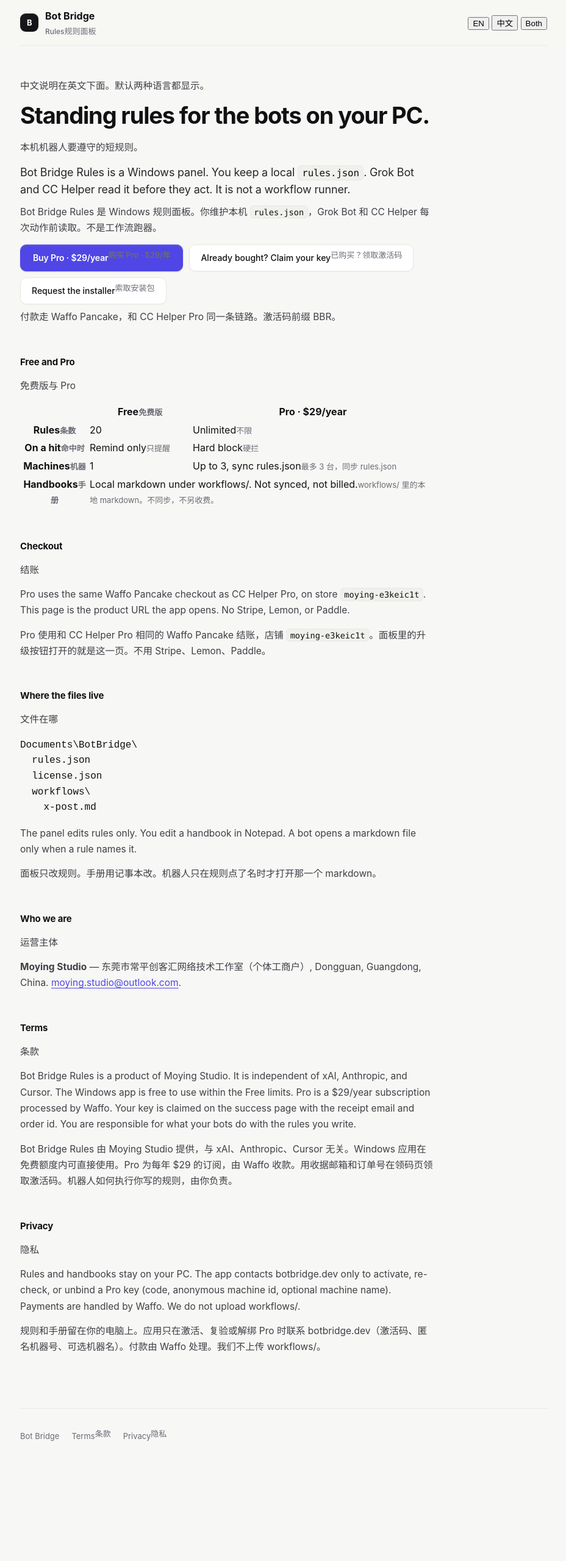
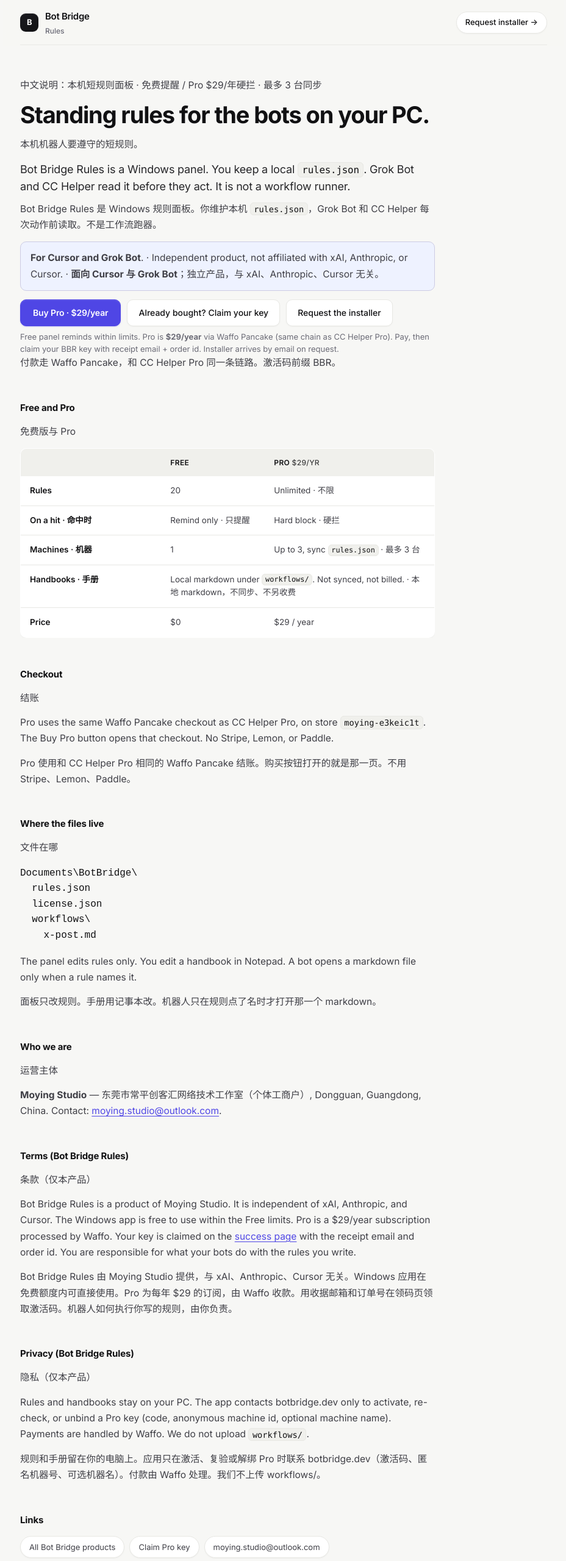
Before and after one commit to 1019666077-bit/botbridge, a website: page rules/index.html in a window 1280 px wide. Shown: the top 2560 px of the page at 61% size, without its empty margins (175-1103 px from the left). Before the commit the page ends 2406 px from the top, so only its background shows below. Drawn offline with Linux system fonts and the light colour scheme.

Commit message:
Fix Rules landing: homepage card, layout align, absolute assets
- Add Bot Bridge Rules as fifth homepage product card (/rules/)
- Rewrite /rules/ and /rules/success/ to match /cc-helper/ patterns
  (Inter font, plan-table, CTA row, brand header, absolute /styles.css)
- Buy Pro points at Waffo PROD_5qCcU0xjnJGxadJbWNXk0h $29/yr
- Drop unstyled lang switcher / relative ../ asset paths that 404

```diff
--- a/rules/index.html
+++ b/rules/index.html
@@ -1,147 +1,135 @@
 <!DOCTYPE html>
-<html lang="en" data-lang="both">
+<html lang="en">
 <head>
   <meta charset="UTF-8" />
-  <meta name="viewport" content="width=device-width, initial-scale=1" />
+  <meta name="viewport" content="width=device-width, initial-scale=1, viewport-fit=cover" />
   <title>Bot Bridge Rules · Standing rules for Grok Bot and CC Helper</title>
   <meta name="description" content="A Windows panel for short standing rules. Free reminds. Pro ($29/year, Waffo) hard-blocks and syncs rules.json to 3 machines. Handbooks stay local markdown." />
-  <link rel="canonical" href="https://botbridge.dev/rules" />
-  <link rel="icon" href="../favicon.svg" type="image/svg+xml" />
-  <!-- Standalone stub. On botbridge.dev you can point this at /styles.css instead. -->
-  <link rel="stylesheet" href="../styles.css" />
+  <link rel="canonical" href="https://botbridge.dev/rules/" />
+  <link rel="icon" href="/favicon.svg" type="image/svg+xml" />
+  <meta name="theme-color" content="#f7f7f5" />
+  <meta property="og:type" content="website" />
+  <meta property="og:site_name" content="Bot Bridge" />
+  <meta property="og:url" content="https://botbridge.dev/rules/" />
+  <meta property="og:title" content="Bot Bridge Rules · Standing rules for bots on your PC" />
+  <meta property="og:description" content="Windows rules panel. Free reminds; Pro $29/yr hard-block + sync up to 3 PCs. Handbooks stay local markdown." />
+  <meta property="og:image" content="https://botbridge.dev/favicon.svg" />
+  <meta name="twitter:card" content="summary" />
+  <meta name="twitter:title" content="Bot Bridge Rules" />
+  <meta name="twitter:description" content="Standing rules panel for Grok Bot and CC Helper. Free reminds; Pro $29/yr hard-block." />
+  <link rel="preconnect" href="https://fonts.googleapis.com" />
+  <link rel="preconnect" href="https://fonts.gstatic.com" crossorigin />
+  <link href="https://fonts.googleapis.com/css2?family=Inter:wght@400;500;600;700&display=swap" rel="stylesheet" />
+  <link rel="stylesheet" href="/styles.css" />
 </head>
 <body>
   <div class="app">
     <header class="top">
-      <a class="brand" href="https://botbridge.dev/">
-        <span class="brand-mark">B</span>
+      <a class="brand" href="/">
+        <span class="brand-mark" aria-hidden="true">B</span>
         <div>
-          <strong>Bot Bridge</strong>
-          <p><span class="en-line">Rules</span><span class="zh-gloss">规则面板</span></p>
+          <span class="brand-name">Bot Bridge</span>
+          <p>Rules</p>
         </div>
       </a>
-      <div class="lang" role="group" aria-label="Language">
-        <button type="button" data-lang="en" aria-pressed="false">EN</button>
-        <button type="button" data-lang="zh" aria-pressed="false">中文</button>
-        <button type="button" data-lang="both" aria-pressed="true">Both</button>
-      </div>
+      <a class="ghost" href="mailto:moying.studio@outlook.com?subject=Bot%20Bridge%20Rules%20installer">Request installer →</a>
     </header>
 
     <main class="article">
-      <p class="zh-gloss">中文说明在英文下面。默认两种语言都显示。</p>
-      <h1><span class="en-line">Standing rules for the bots on your PC.</span></h1>
-      <p class="zh-gloss">本机机器人要遵守的短规则。</p>
-      <p class="lead en-line">Bot Bridge Rules is a Windows panel. You keep a local <code>rules.json</code>. Grok Bot and CC Helper read it before they act. It is not a workflow runner.</p>
+      <p class="zh-gloss">中文说明：本机短规则面板 · 免费提醒 / Pro $29/年硬拦 · 最多 3 台同步</p>
+      <h1>Standing rules for the bots on your PC.</h1>
+      <p class="zh-gloss brand-line">本机机器人要遵守的短规则。</p>
+      <p class="lead">Bot Bridge Rules is a Windows panel. You keep a local <code>rules.json</code>. Grok Bot and CC Helper read it before they act. It is not a workflow runner.</p>
       <p class="zh-gloss">Bot Bridge Rules 是 Windows 规则面板。你维护本机 <code>rules.json</code>，Grok Bot 和 CC Helper 每次动作前读取。不是工作流跑器。</p>
 
+      <p class="audience"><strong>For Cursor and Grok Bot</strong>. · Independent product, not affiliated with xAI, Anthropic, or Cursor. · <strong>面向 Cursor 与 Grok Bot</strong>；独立产品，与 xAI、Anthropic、Cursor 无关。</p>
+
       <div class="cta-row">
-        <a class="cta" id="buy" href="#checkout">
-          <span class="en-line">Buy Pro · $29/year</span>
-          <span class="zh-gloss">购买 Pro · $29/年</span>
-        </a>
-        <a class="cta-ghost-link" href="./success/">
-          <span class="en-line">Already bought? Claim your key</span>
-          <span class="zh-gloss">已购买？领取激活码</span>
-        </a>
-        <a class="cta-ghost-link" href="mailto:moying.studio@outlook.com?subject=Bot%20Bridge%20Rules%20installer">
-          <span class="en-line">Request the installer</span>
-          <span class="zh-gloss">索取安装包</span>
-        </a>
+        <a class="cta" href="https://pancake.waffo.ai/store/moying-e3keic1t/product/PROD_5qCcU0xjnJGxadJbWNXk0h?type=subscription&amp;currency=USD" target="_blank" rel="noopener">Buy Pro · $29/year</a>
+        <a class="cta-ghost-link" href="/rules/success/">Already bought? Claim your key</a>
+        <a class="cta-ghost-link" href="mailto:moying.studio@outlook.com?subject=Bot%20Bridge%20Rules%20installer">Request the installer</a>
       </div>
+      <p class="caption">Free panel reminds within limits. Pro is <strong>$29/year</strong> via Waffo Pancake (same chain as CC Helper Pro). Pay, then claim your BBR key with receipt email + order id. Installer arrives by email on request.</p>
       <p class="zh-gloss">付款走 Waffo Pancake，和 CC Helper Pro 同一条链路。激活码前缀 BBR。</p>
 
-      <h2><span class="en-line">Free and Pro</span></h2>
+      <h2>Free and Pro</h2>
       <p class="zh-gloss">免费版与 Pro</p>
-      <table class="plan">
+      <div class="plan-table-wrap">
+        <table class="plan-table">
           <thead>
-          <tr>
-            <th></th>
-            <th><span class="en-line">Free</span><span class="zh-gloss">免费版</span></th>
-            <th>Pro · $29/year</th>
-          </tr>
+            <tr><th></th><th>Free</th><th>Pro <span style="font-weight:500;opacity:.8">$29/yr</span></th></tr>
           </thead>
           <tbody>
             <tr>
-            <th><span class="en-line">Rules</span><span class="zh-gloss">条数</span></th>
-            <td><span class="en-line">20</span></td>
-            <td><span class="en-line">Unlimited</span><span class="zh-gloss">不限</span></td>
+              <th scope="row">Rules</th>
+              <td>20</td>
+              <td>Unlimited · 不限</td>
             </tr>
             <tr>
-            <th><span class="en-line">On a hit</span><span class="zh-gloss">命中时</span></th>
-            <td><span class="en-line">Remind only</span><span class="zh-gloss">只提醒</span></td>
-            <td><span class="en-line">Hard block</span><span class="zh-gloss">硬拦</span></td>
+              <th scope="row">On a hit · 命中时</th>
+              <td>Remind only · 只提醒</td>
+              <td>Hard block · 硬拦</td>
             </tr>
             <tr>
-            <th><span class="en-line">Machines</span><span class="zh-gloss">机器</span></th>
+              <th scope="row">Machines · 机器</th>
               <td>1</td>
-            <td><span class="en-line">Up to 3, sync rules.json</span><span class="zh-gloss">最多 3 台，同步 rules.json</span></td>
+              <td>Up to 3, sync <code>rules.json</code> · 最多 3 台</td>
             </tr>
             <tr>
-            <th><span class="en-line">Handbooks</span><span class="zh-gloss">手册</span></th>
-            <td colspan="2"><span class="en-line">Local markdown under workflows/. Not synced, not billed.</span><span class="zh-gloss">workflows/ 里的本地 markdown。不同步，不另收费。</span></td>
+              <th scope="row">Handbooks · 手册</th>
+              <td colspan="2">Local markdown under <code>workflows/</code>. Not synced, not billed. · 本地 markdown，不同步、不另收费</td>
+            </tr>
+            <tr>
+              <th scope="row">Price</th>
+              <td>$0</td>
+              <td>$29 / year</td>
             </tr>
           </tbody>
         </table>
+      </div>
 
-      <h2 id="checkout"><span class="en-line">Checkout</span></h2>
+      <h2 id="checkout">Checkout</h2>
       <p class="zh-gloss">结账</p>
-      <p class="en-line">Pro uses the same Waffo Pancake checkout as CC Helper Pro, on store <code>moying-e3keic1t</code>. This page is the product URL the app opens. No Stripe, Lemon, or Paddle.</p>
-      <p class="zh-gloss">Pro 使用和 CC Helper Pro 相同的 Waffo Pancake 结账，店铺 <code>moying-e3keic1t</code>。面板里的升级按钮打开的就是这一页。不用 Stripe、Lemon、Paddle。</p>
+      <p>Pro uses the same Waffo Pancake checkout as CC Helper Pro, on store <code>moying-e3keic1t</code>. The Buy Pro button opens that checkout. No Stripe, Lemon, or Paddle.</p>
+      <p class="zh-gloss">Pro 使用和 CC Helper Pro 相同的 Waffo Pancake 结账。购买按钮打开的就是那一页。不用 Stripe、Lemon、Paddle。</p>
 
-      <h2><span class="en-line">Where the files live</span></h2>
+      <h2>Where the files live</h2>
       <p class="zh-gloss">文件在哪</p>
       <pre>Documents\BotBridge\
   rules.json
   license.json
   workflows\
     x-post.md</pre>
-      <p class="en-line">The panel edits rules only. You edit a handbook in Notepad. A bot opens a markdown file only when a rule names it.</p>
+      <p>The panel edits rules only. You edit a handbook in Notepad. A bot opens a markdown file only when a rule names it.</p>
       <p class="zh-gloss">面板只改规则。手册用记事本改。机器人只在规则点了名时才打开那一个 markdown。</p>
 
-      <h2><span class="en-line">Who we are</span></h2>
+      <h2>Who we are</h2>
       <p class="zh-gloss">运营主体</p>
-      <p><strong>Moying Studio</strong> — 东莞市常平创客汇网络技术工作室（个体工商户）, Dongguan, Guangdong, China. <a href="mailto:moying.studio@outlook.com">moying.studio@outlook.com</a>.</p>
+      <p><strong>Moying Studio</strong> — 东莞市常平创客汇网络技术工作室（个体工商户）, Dongguan, Guangdong, China. Contact: <a href="mailto:moying.studio@outlook.com">moying.studio@outlook.com</a>.</p>
 
-      <h2 id="terms"><span class="en-line">Terms</span></h2>
-      <p class="zh-gloss">条款</p>
-      <p class="en-line">Bot Bridge Rules is a product of Moying Studio. It is independent of xAI, Anthropic, and Cursor. The Windows app is free to use within the Free limits. Pro is a $29/year subscription processed by Waffo. Your key is claimed on the success page with the receipt email and order id. You are responsible for what your bots do with the rules you write.</p>
+      <h2 id="terms">Terms (Bot Bridge Rules)</h2>
+      <p class="zh-gloss">条款（仅本产品）</p>
+      <p>Bot Bridge Rules is a product of Moying Studio. It is independent of xAI, Anthropic, and Cursor. The Windows app is free to use within the Free limits. Pro is a $29/year subscription processed by Waffo. Your key is claimed on the <a href="/rules/success/">success page</a> with the receipt email and order id. You are responsible for what your bots do with the rules you write.</p>
       <p class="zh-gloss">Bot Bridge Rules 由 Moying Studio 提供，与 xAI、Anthropic、Cursor 无关。Windows 应用在免费额度内可直接使用。Pro 为每年 $29 的订阅，由 Waffo 收款。用收据邮箱和订单号在领码页领取激活码。机器人如何执行你写的规则，由你负责。</p>
 
-      <h2 id="privacy"><span class="en-line">Privacy</span></h2>
-      <p class="zh-gloss">隐私</p>
-      <p class="en-line">Rules and handbooks stay on your PC. The app contacts botbridge.dev only to activate, re-check, or unbind a Pro key (code, anonymous machine id, optional machine name). Payments are handled by Waffo. We do not upload workflows/.</p>
+      <h2 id="privacy">Privacy (Bot Bridge Rules)</h2>
+      <p class="zh-gloss">隐私（仅本产品）</p>
+      <p>Rules and handbooks stay on your PC. The app contacts botbridge.dev only to activate, re-check, or unbind a Pro key (code, anonymous machine id, optional machine name). Payments are handled by Waffo. We do not upload <code>workflows/</code>.</p>
       <p class="zh-gloss">规则和手册留在你的电脑上。应用只在激活、复验或解绑 Pro 时联系 botbridge.dev（激活码、匿名机器号、可选机器名）。付款由 Waffo 处理。我们不上传 workflows/。</p>
+
+      <h2>Links</h2>
+      <div class="pill-row">
+        <a class="pill" href="/">All Bot Bridge products</a>
+        <a class="pill" href="/rules/success/">Claim Pro key</a>
+        <a class="pill" href="mailto:moying.studio@outlook.com">moying.studio@outlook.com</a>
+      </div>
     </main>
+
     <footer class="legal">
-      <a href="https://botbridge.dev/">Bot Bridge</a>
-      <a href="#terms"><span class="en-line">Terms</span><span class="zh-gloss">条款</span></a>
-      <a href="#privacy"><span class="en-line">Privacy</span><span class="zh-gloss">隐私</span></a>
+      <a href="/">Bot Bridge</a>
+      <a href="#terms">Terms</a>
+      <a href="#privacy">Privacy</a>
     </footer>
   </div>
-  <script>
-    var WAFFO_CHECKOUT_URL = 'https://pancake.waffo.ai/store/moying-e3keic1t/product/PROD_5qCcU0xjnJGxadJbWNXk0h?type=subscription&currency=USD';
-    var buy = document.getElementById('buy');
-    if (WAFFO_CHECKOUT_URL) {
-      buy.href = WAFFO_CHECKOUT_URL;
-      buy.target = '_blank';
-      buy.rel = 'noopener';
-    }
-    var key = 'botbridge-rules-lang';
-    function apply(lang) {
-      if (lang !== 'en' && lang !== 'zh' && lang !== 'both') lang = 'both';
-      document.documentElement.dataset.lang = lang;
-      document.documentElement.lang = lang === 'zh' ? 'zh-CN' : 'en';
-      document.querySelectorAll('.lang button').forEach(function (btn) {
-        btn.setAttribute('aria-pressed', btn.getAttribute('data-lang') === lang ? 'true' : 'false');
-      });
-      try { localStorage.setItem(key, lang); } catch (e) {}
-    }
-    var saved = 'both';
-    try { saved = localStorage.getItem(key) || 'both'; } catch (e) {}
-    apply(saved);
-    document.querySelectorAll('.lang button').forEach(function (btn) {
-      btn.addEventListener('click', function () { apply(btn.getAttribute('data-lang')); });
-    });
-  </script>
 </body>
 </html>
```
Also changed, not shown: index.html (+21 -4 lines), rules/success/index.html (+97 -37 lines). Lines whose indentation alone changed are shown as unchanged.
